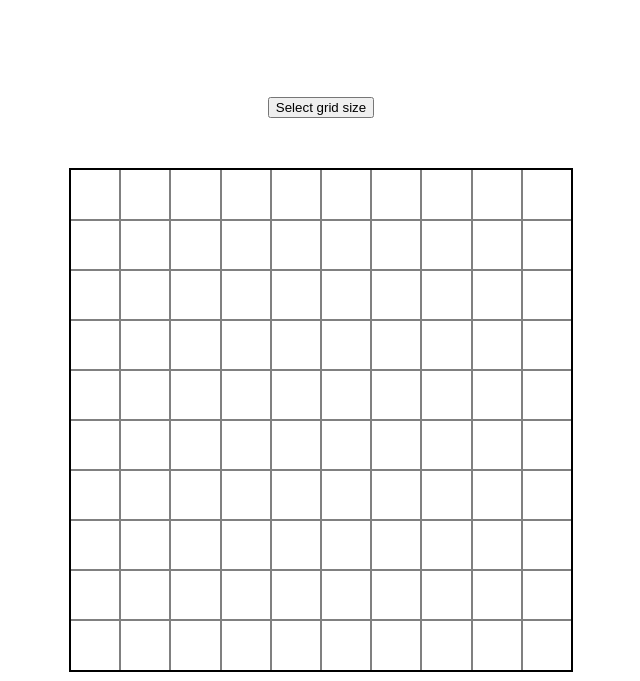
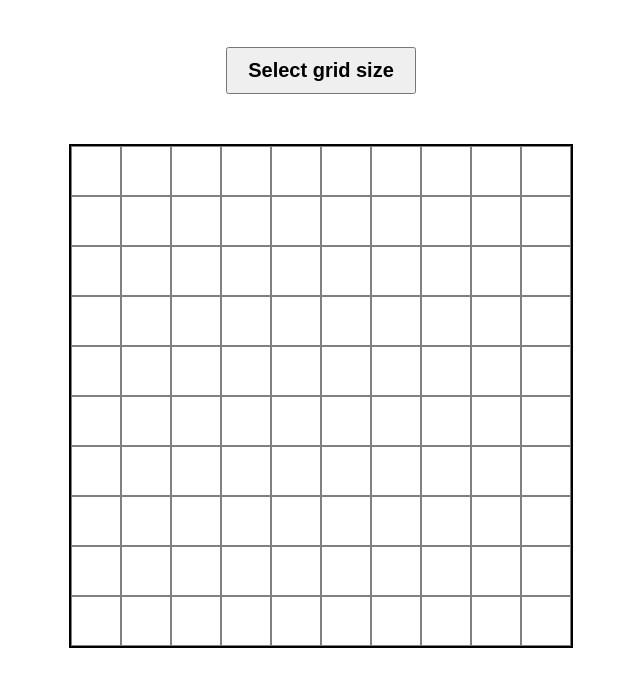
Before and after one commit to joseferreira7/etch-a-sketch, a plain HTML site: page index.html in a window 1280 px wide. Shown: the part 119-800 px from the top of the page, without its empty margins (319-959 px from the left). Drawn offline with Linux system fonts and the light colour scheme.

Commit message:
Add bug fixes and general improvements

```diff
--- a/style.css
+++ b/style.css
@@ -8,7 +8,14 @@ body {
 
 h1 {
     margin: 50px;
+    margin-bottom: 0px;
     font-size: 50px;
+}
+
+button {
+    font-weight: bold;
+    font-size: 20px;
+    padding: 10px 20px;
 }
 
 #grid {
@@ -33,18 +40,18 @@ h1 {
     flex: 1;
 }
 
-.top-row {
-    border-top: black;
+.cell .top-row {
+    border-top: 1px black;
 }
 
-.bot-row {
+.cell .bot-row {
     border-bottom: black;
 }
 
-.first-col {
+.cell .first-col {
     border-left: black;
 }
 
-.last-col {
+.cell .last-col {
     border-right: black;
 }
```
